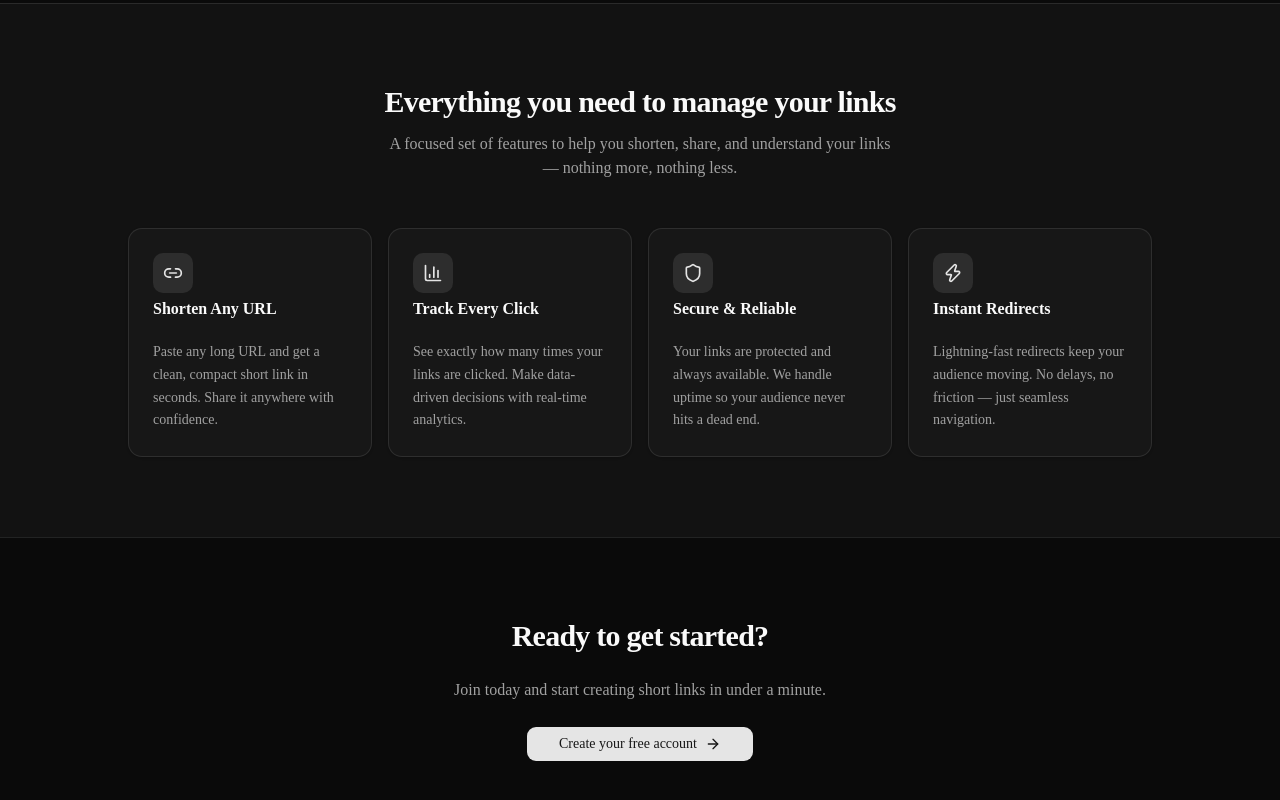
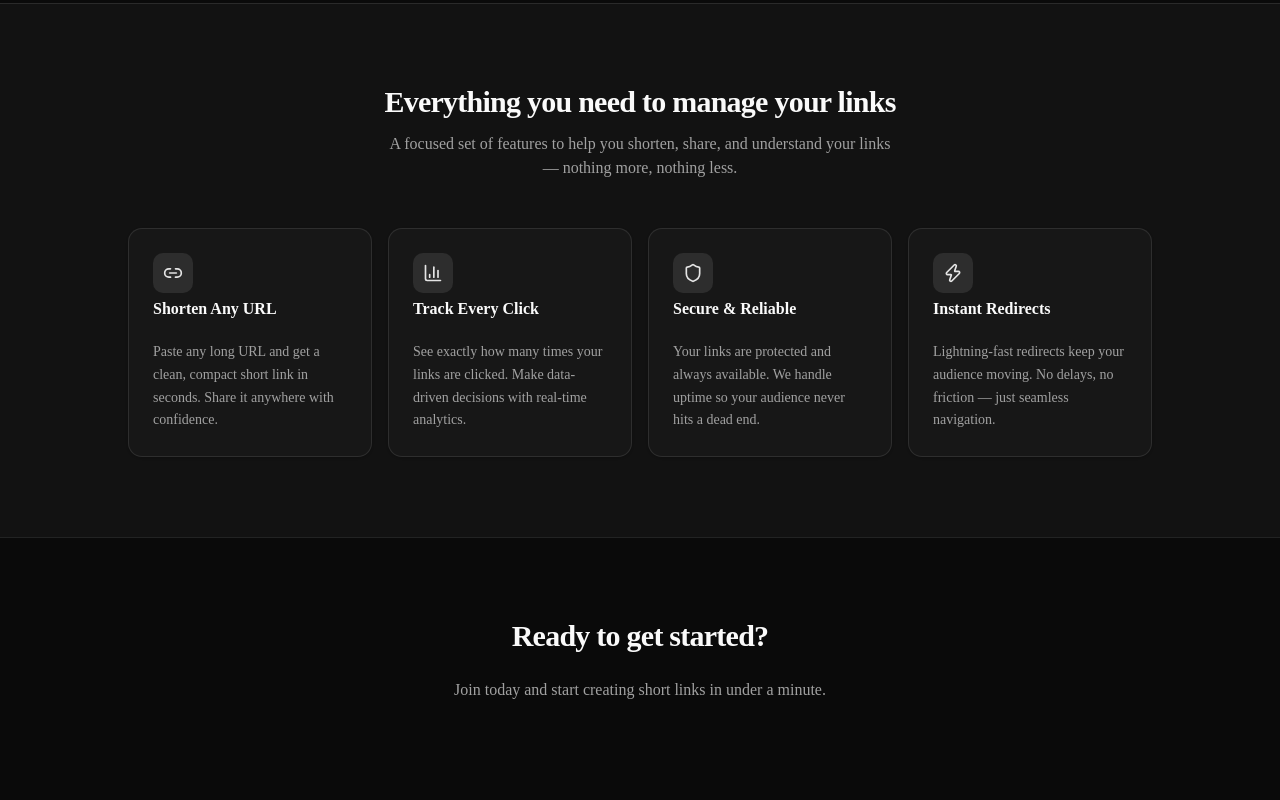
Before and after one commit to lmindaugas/linkshortenerproject, a Next.js app: page / in a window 1280 px wide. Shown: the part 548-1348 px from the top of the page. Built offline with nearby package versions, Linux system fonts and the light colour scheme; no server answers.

Commit message:
fix: remove unused CtaSignUpButton component from Home page

```diff
--- a/app/page.tsx
+++ b/app/page.tsx
@@ -1,4 +1,4 @@
-import { HeroAuthButtons, CtaSignUpButton } from "@/components/auth-buttons";
+import { HeroAuthButtons } from "@/components/auth-buttons";
 import {
   Card,
   CardHeader,
@@ -101,7 +101,6 @@ export default function Home() {
           <p className="text-muted-foreground">
             Join today and start creating short links in under a minute.
           </p>
-          <CtaSignUpButton />
         </div>
       </section>
     </div>
```
